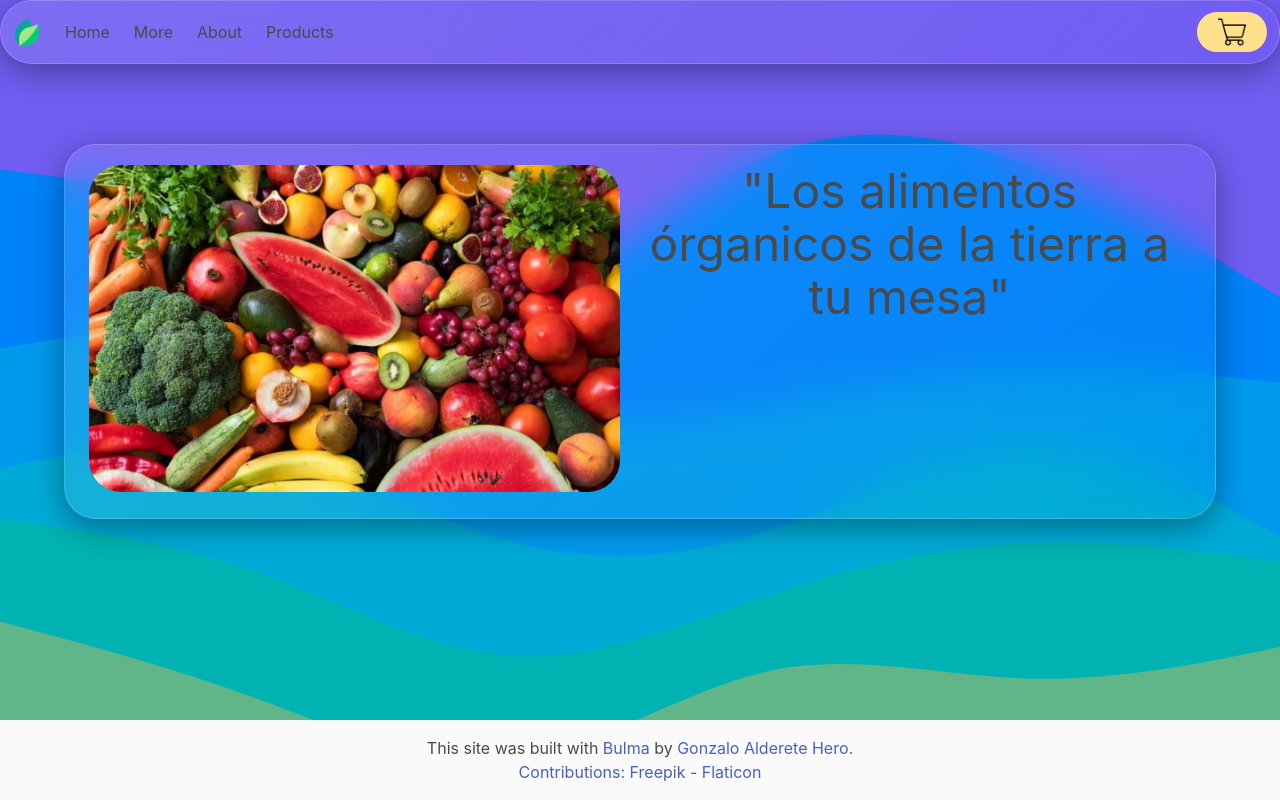
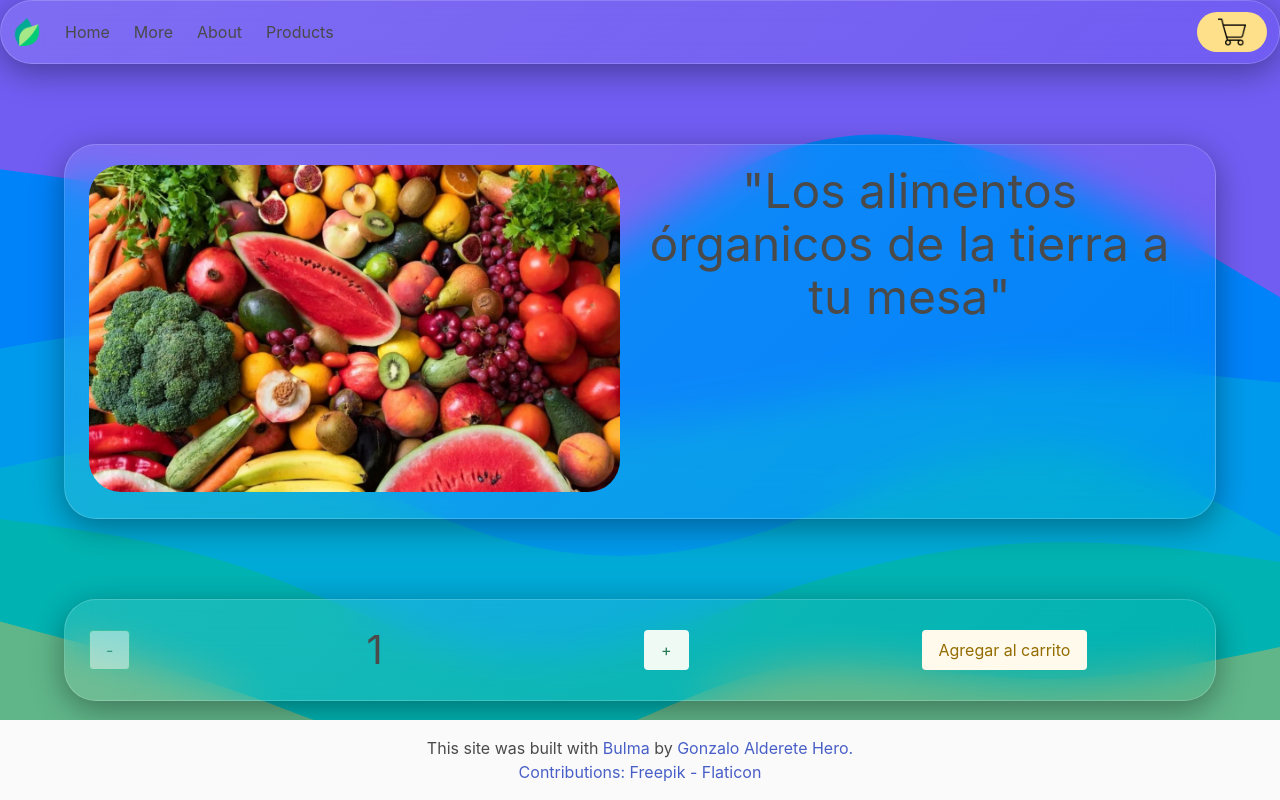
Before and after one commit to GAldereteHero/ProyCursoReact, a React (Create React App) app: page / in a window 1280 px wide. Built offline with nearby package versions, Linux system fonts and the light colour scheme.

Commit message:
Se agregan el componente ItemCount e Item

```diff
--- a/src/App.js
+++ b/src/App.js
@@ -6,15 +6,17 @@ import { NavBar } from "./components/Navbar/Navbar.js";
 import { Footer } from "./components/Footer/Footer.js";
 import { ItemListContainer } from "./components/Containers/ItemListContainer/ItemListContainer.js";
 import { SpacerBlock } from "./components/Containers/SpacerBlock/SpacerBlock.js";
+import { Item } from "./components/Item/Item";
 
 function App() {
-
   const msj = "Los alimentos órganicos de la tierra a tu mesa";
   return (
     <div className="App">
       <NavBar />
-      <SpacerBlock props={5} />  {/*Props: Specify the space in rem*/}
+      <SpacerBlock props={5} /> {/*Props: Specify the space in rem*/}
       <ItemListContainer greeting={msj} />
+      <SpacerBlock props={5} /> {/*Props: Specify the space in rem*/}
+      <Item />
       <Footer />
     </div>
   );
--- a/src/components/Containers/ItemListContainer/ItemListContainer.js
+++ b/src/components/Containers/ItemListContainer/ItemListContainer.js
@@ -3,13 +3,15 @@ import "./style.css"
 import imgFood from "./organicFood.png";
 
 export const ItemListContainer = ({ greeting }) => {
+
+
   return (
     <>
       <div class="container ">
         <div class="notification glass-effect">
           <div className="columns">
             <div className="column">
-              <img className="border-radius" src={imgFood} alt="Comida organica" />
+              <img className="border-radius" src={imgFood} alt="Comida orgánica" />
             </div>
             <div className="column">
               <h1 className="has-text-centered is-size-1">"{greeting}"</h1>
--- /dev/null
+++ b/src/components/Item/Item.js
@@ -0,0 +1,14 @@
+import React from "react";
+import { ItemCount } from "../ItemCount/ItemCount";
+
+export const Item = () => {
+  return (
+    <>
+      <div class="container ">
+        <div class="notification glass-effect">
+          <ItemCount initial={1} stock={10} onAdd={(count) => {console.log(`Se agregaron ${count} item/s al carrito`)}}/>
+        </div>
+      </div>
+    </>
+  );
+};
--- /dev/null
+++ b/src/components/ItemCount/ItemCount.js
@@ -0,0 +1,34 @@
+import React, {useState } from 'react'
+
+export const ItemCount = ({initial, stock, onAdd}) => {
+
+  const [count, setCount] = useState(initial)
+
+  const decrease = () => count > initial && (setCount(count - 1))
+  const increase = () => count < stock && (setCount(count + 1))
+  const reset = () => {
+    setCount(initial);
+    onAdd(count);
+  }
+
+  return (
+    <>
+
+    <div className="columns is-vcentered is-centered">
+        <div className="column ">
+              <button className='button  is-success is-light' disabled={count === initial} onClick={decrease} >-</button>
+        </div>
+        <div className="column">
+              <p className='is-size-2'>{`${count}`}</p>
+        </div>
+        <div className="column ">
+              <button className='button  is-success is-light' disabled={count === stock} onClick={increase}>+</button>
+        </div>
+      <div className="column">
+            <button className='button  is-warning is-light' onClick={reset} >Agregar al carrito</button>
+      </div>
+    </div>
+
+    </>
+  )
+}
```
